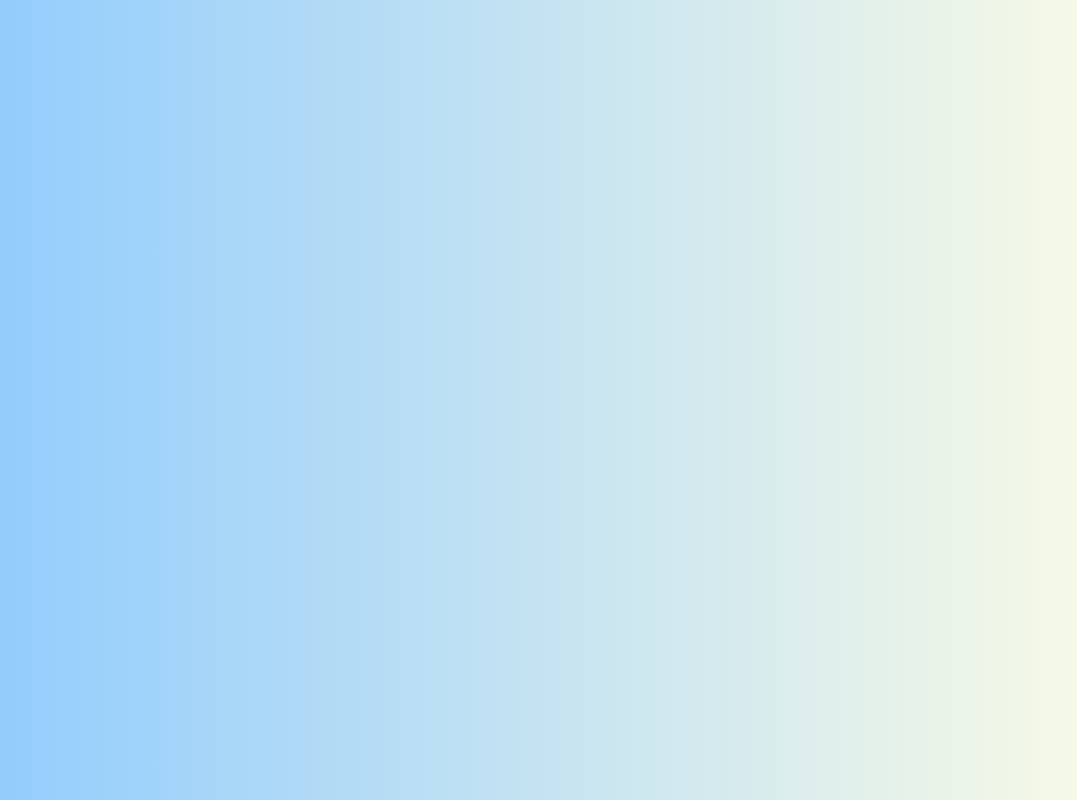
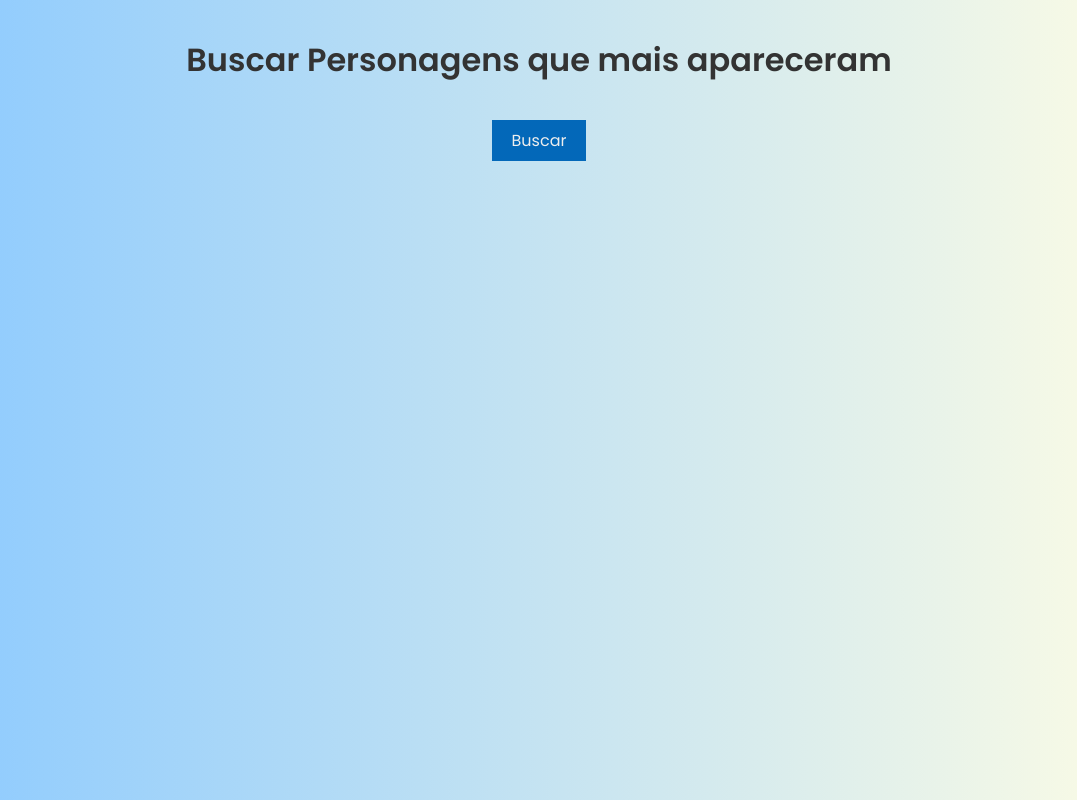
Before and after one commit to rmuliterno/SWRepo, a React (Create React App) app: page /chars in a window 1280 px wide. Shown: the whole page, without its empty margins (101-1178 px from the left). Built offline with nearby package versions, Linux system fonts and the light colour scheme.

Commit message:
feat: adding test's features

```diff
--- a/src/helpers/methods/handleInfo.ts
+++ b/src/helpers/methods/handleInfo.ts
@@ -1,10 +1,18 @@
 import { FilmProps } from '../types/film';
+import { parseISO, format } from 'date-fns';
+import ptBR from 'date-fns/locale/pt-BR';
+
 
 export const handleInfo = (film: FilmProps): FilmProps => {
-  alert(`${film.title} was released in ${film.release_date}`)
+  const formatted = format(parseISO(film.release_date), "eeee',' dd 'de' MMMM 'de' yyyy", {
+    locale: ptBR
+  });
+
+  alert(`${film.title} was released in ${formatted}`);
+
   return {
     episode_id: film.episode_id,
     title: film.title,
-    release_date: film.release_date
+    release_date: formatted
   }
 }
--- a/src/helpers/types/film.ts
+++ b/src/helpers/types/film.ts
@@ -3,3 +3,7 @@ export interface FilmProps {
   release_date: string,
   episode_id: number,
 }
+
+export interface MoviesProps {
+  data: string[]
+}
--- /dev/null
+++ b/src/pages/chars/index.tsx
@@ -0,0 +1,70 @@
+import React, { useState } from 'react';
+
+import AnimationContainer from '../../components/AnimationContainer';
+import api from '../../services/api';
+
+import { Container, Title, MoviesGrid, MovieTitle, Button } from './styles';
+
+interface CharacterProps {
+  name: string,
+  url: string,
+  films: string[],
+};
+
+const Chars: React.FC = () => {
+  const [loading, setLoading] = useState(false);
+  const [characters, setCharacters] = useState<CharacterProps[]>([]);
+
+  const getChars = async () => {
+    try {
+      setLoading(true);
+      const response = await api.get('/people');
+
+      const charsArray = response.data.results;
+
+      const sorted = charsArray.sort((a: any, b: any) => (a.films.length < b.films.length) ? 1 : -1);
+
+      const mostMovies = () => {
+        const highestNumber = sorted[0].films.length;
+        const checkNumber = (person: any) => {
+          if (person.films.length === highestNumber) return person;
+        }
+        const mostMoviesIn = sorted.filter(checkNumber);
+
+        return mostMoviesIn;
+      };
+
+      const charactersWithMostMovies = mostMovies();
+
+      setCharacters(charactersWithMostMovies);
+      setLoading(false);
+    } catch(err) {
+      setLoading(false);
+      // console.log(err);
+    }
+  }
+
+  return (
+    <Container>
+      <Title>Buscar Personagens que mais apareceram</Title>
+      <Button onClick={getChars}>Buscar</Button>
+      {!loading && characters.length > 0 &&
+        (
+          <AnimationContainer>
+            <MoviesGrid>
+              {characters &&
+                characters.map(character => (
+                  <div key={character.name}>
+                    <MovieTitle>{character.name}</MovieTitle>
+                    <MovieTitle>{character.url}</MovieTitle>
+                  </div>
+              ))}
+            </MoviesGrid>
+          </AnimationContainer>
+        )
+      }
+    </Container>
+  )
+}
+
+export default Chars;
--- /dev/null
+++ b/src/pages/chars/styles.ts
@@ -0,0 +1,57 @@
+import styled from 'styled-components';
+import { fadeIn } from '../../components/AnimationContainer/styles';
+
+export const Container = styled.div`
+  height: 100%;
+`;
+
+export const LoadingContainer = styled.div`
+  height: 100%;
+  margin-top: 32px;
+`;
+
+export const Title = styled.h1`
+  color: var(--textColor);
+  margin-bottom: 32px;
+`;
+
+export const Info = styled.h3`
+  color: var(--textColor);
+  margin-bottom: 16px;
+  font-weight: 400;
+`;
+
+export const MoviesGrid = styled.div`
+  animation: ${fadeIn} 1s;
+  max-width: 1200px;
+  margin: 0 auto;
+  display: grid;
+  grid-gap: 1rem;
+
+  @media (min-width: 600px) {
+    grid-template-columns: repeat(2, 1fr);
+  }
+
+  @media (min-width: 900px) {
+    grid-template-columns: repeat(3, 1fr);
+  }
+`;
+
+export const MovieContainer = styled.div`
+  margin: 14px 0;
+`;
+
+export const MovieTitle = styled.h3`
+  color: var(--textColor);
+  font-weight: 400;
+`;
+
+export const Button = styled.button`
+  background-color: #0368b9;
+  border: none;
+  color: #eee;
+  padding: 8px 20px;
+  text-align: center;
+  margin: 4px 0;
+  font-size: 16px;
+`;
--- /dev/null
+++ b/src/pages/luke/index.tsx
@@ -0,0 +1,53 @@
+import React, { useState } from 'react';
+
+import AnimationContainer from '../../components/AnimationContainer';
+import api from '../../services/api';
+
+import { Container, Title, MoviesGrid, MovieTitle, Button } from './styles';
+
+const Luke: React.FC = () => {
+  const [loading, setLoading] = useState(false);
+  const [films, setFilms] = useState<string[]>([]);
+
+  const getFilms = async () => {
+    try {
+      setLoading(true);
+      const response = await api.get('/people/1');
+
+      const titlesArray: string[] = [];
+
+      await Promise.all(response.data.films.map(async (movie: string) => {
+        const titleResponse = await api.get(movie);
+
+        titlesArray.push(titleResponse.data.title);
+      }));
+
+      setFilms(titlesArray);
+      setLoading(false);
+    } catch(err) {
+      setLoading(false);
+      // console.log(err);
+    }
+  }
+
+  return (
+    <Container>
+      <Title>Luke</Title>
+      <Button onClick={getFilms}>Buscar filmes do luke</Button>
+      {!loading && films.length > 0 &&
+        (
+          <AnimationContainer>
+            <MoviesGrid>
+              {films &&
+                films.map(film => (
+                    <MovieTitle key={film}>{film}</MovieTitle>
+              ))}
+            </MoviesGrid>
+          </AnimationContainer>
+        )
+      }
+    </Container>
+  )
+}
+
+export default Luke;
--- /dev/null
+++ b/src/pages/luke/styles.ts
@@ -0,0 +1,57 @@
+import styled from 'styled-components';
+import { fadeIn } from '../../components/AnimationContainer/styles';
+
+export const Container = styled.div`
+  height: 100%;
+`;
+
+export const LoadingContainer = styled.div`
+  height: 100%;
+  margin-top: 32px;
+`;
+
+export const Title = styled.h1`
+  color: var(--textColor);
+  margin-bottom: 32px;
+`;
+
+export const Info = styled.h3`
+  color: var(--textColor);
+  margin-bottom: 16px;
+  font-weight: 400;
+`;
+
+export const MoviesGrid = styled.div`
+  animation: ${fadeIn} 1s;
+  max-width: 1200px;
+  margin: 0 auto;
+  display: grid;
+  grid-gap: 1rem;
+
+  @media (min-width: 600px) {
+    grid-template-columns: repeat(2, 1fr);
+  }
+
+  @media (min-width: 900px) {
+    grid-template-columns: repeat(3, 1fr);
+  }
+`;
+
+export const MovieContainer = styled.div`
+  margin: 14px 0;
+`;
+
+export const MovieTitle = styled.h3`
+  color: var(--textColor);
+  font-weight: 400;
+`;
+
+export const Button = styled.button`
+  background-color: #0368b9;
+  border: none;
+  color: #eee;
+  padding: 8px 20px;
+  text-align: center;
+  margin: 4px 0;
+  font-size: 16px;
+`;
--- a/src/routes/index.tsx
+++ b/src/routes/index.tsx
@@ -5,6 +5,8 @@ import { Switch } from 'react-router-dom';
 import Route from './Route';
 
 import Home from '../pages/home';
+import Luke from '../pages/luke';
+import Chars from '../pages/chars';
 
 const Routes: React.FC = () => (
   <Switch>
@@ -13,6 +15,18 @@ const Routes: React.FC = () => (
       exact
       component={Home}
     />
+
+    <Route
+      path='/luke'
+      exact
+      component={Luke}
+    />
+
+    <Route
+      path='/chars'
+      exact
+      component={Chars}
+    />
   </Switch>
 );
 
```
Also changed, not shown: 1 other file (tests, documents, lock files or other folders).
